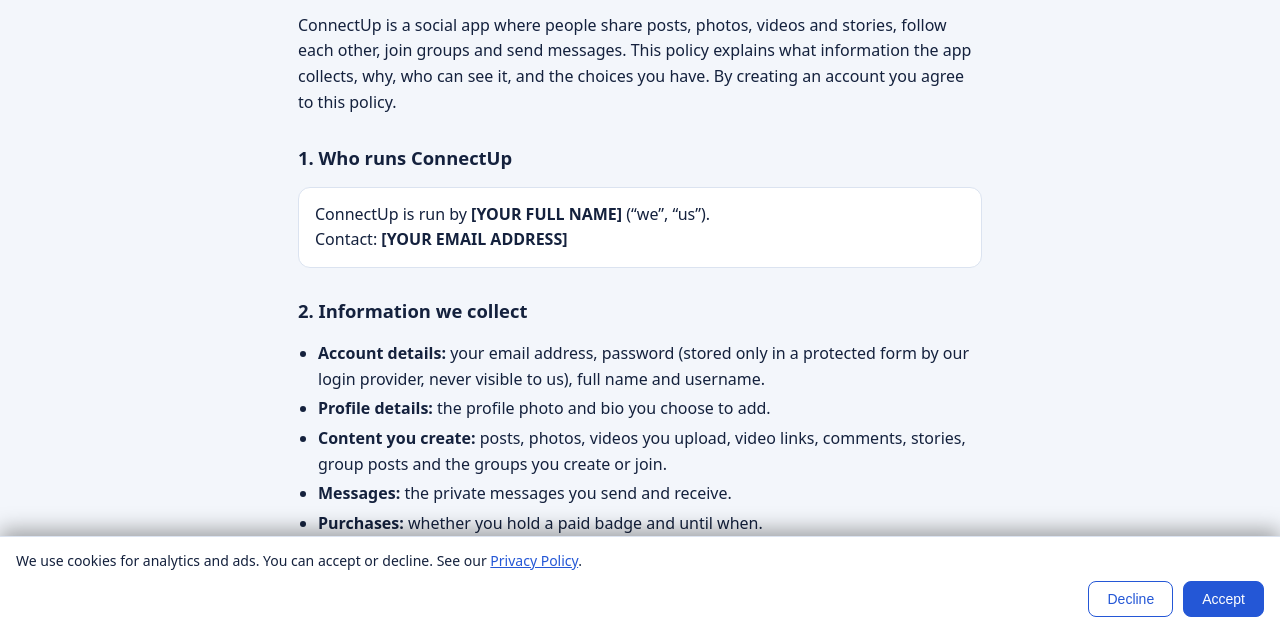
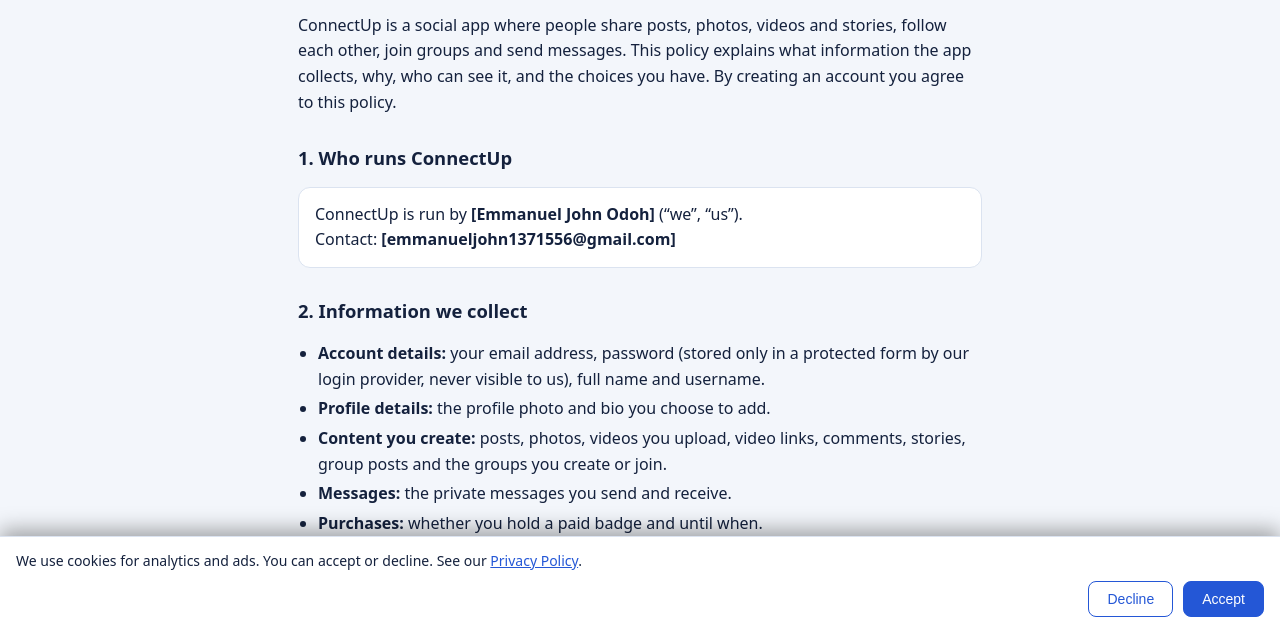
Before and after one commit to emmanueljohn1371556-alt/connectup, a plain HTML site: page Privacy.html in a window 1280 px wide. Shown: the part 169-798 px from the top of the page. Drawn offline with Linux system fonts and the light colour scheme.

Commit message:
Update Privacy.html

```diff
--- a/Privacy.html
+++ b/Privacy.html
@@ -41,8 +41,8 @@
 
   <h2>1. Who runs ConnectUp</h2>
   <div class="box">
-    ConnectUp is run by <b>[YOUR FULL NAME]</b> (“we”, “us”).<br>
-    Contact: <b>[YOUR EMAIL ADDRESS]</b>
+    ConnectUp is run by <b>[Emmanuel John Odoh]</b> (“we”, “us”).<br>
+    Contact: <b>[emmanueljohn1371556@gmail.com]</b>
   </div>
 
   <h2>2. Information we collect</h2>
@@ -127,7 +127,7 @@
   <p>We may update this policy as the app changes. We will change the date at the top, and if the changes are important we will tell you in the app.</p>
 
   <h2>12. Contact</h2>
-  <p>Questions or requests about your information: <b>[YOUR EMAIL ADDRESS]</b></p>
+  <p>Questions or requests about your information: <b>[emmanueljohn1371556@gmail.com]</b></p>
 </main>
 <script type="module" src="consent.js"></script>
 </body>
```
